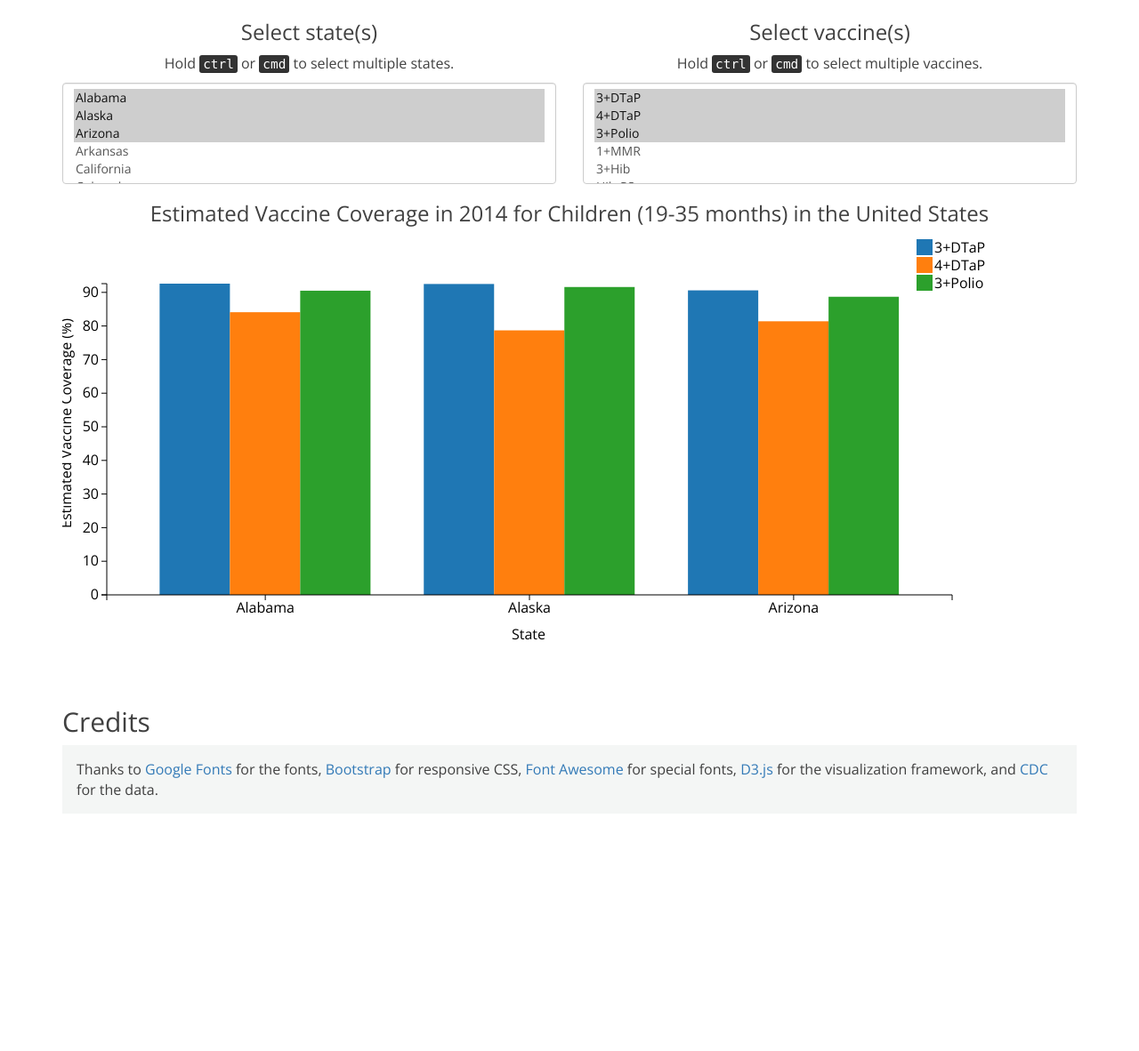
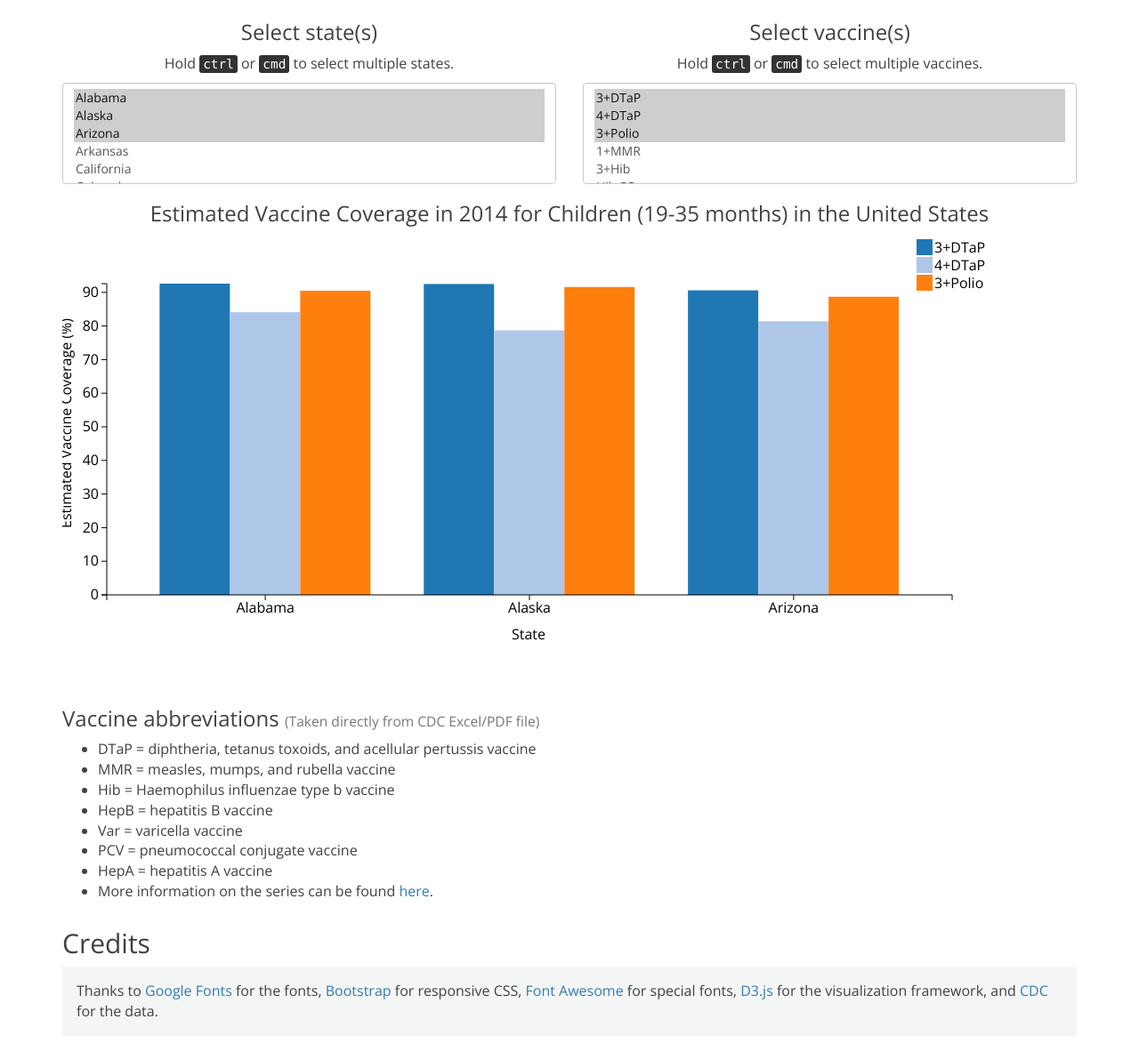
Before and after one commit to wuv21/info474-data-exploration, a plain HTML site: page index.html in a window 1280 px wide. Shown: the part 312-1494 px from the top of the page at 89% size. Before the commit the page ends 1253 px from the top, so only its background shows below. Drawn offline with nearby package versions, Linux system fonts and the light colour scheme.

Commit message:
added paragraphs and added comments

```diff
--- a/index.html
+++ b/index.html
@@ -37,6 +37,19 @@
 
     <h3 class="text-center">Estimated Vaccine Coverage in 2014 for Children (19-35 months) in the United States</h3>
     <div id="vis"></div>
+
+    <h3>Vaccine abbreviations <small>(Taken directly from CDC Excel/PDF file)</small></h3>
+
+    <ul>
+        <li>DTaP = diphtheria, tetanus toxoids, and acellular pertussis vaccine</li>
+        <li>MMR = measles, mumps, and rubella vaccine</li>
+        <li>Hib = Haemophilus influenzae type b vaccine</li>
+        <li>HepB = hepatitis B vaccine</li>
+        <li>Var = varicella vaccine</li>
+        <li>PCV = pneumococcal conjugate vaccine</li>
+        <li>HepA = hepatitis A vaccine</li>
+        <li>More information on the series can be found <a href="http://www.cdc.gov/vaccines/imz-managers/coverage/nis/child/tables/14/tab03_antigen_state_2014.pdf" target="_blank">here</a>.</li>
+    </ul>
 </div>
 
 <div class="container">
--- a/js/script.js
+++ b/js/script.js
@@ -1,11 +1,21 @@
+// script.js
+
+// references include:
+// module 8, exercise 3 for d3 setup
+// https://bl.ocks.org/mbostock/3887051 for grouped bar charts and legend
+// stackoverflow for dynamic option appending to select element.
+
 $(document).ready(function() {
+    // read in data
     d3.csv('data/data.csv', function(error, data) {
+        // populate state selection feature
         for (var i = 1; i < data.length; i++) {
             $('#stateSelect').append($('<option></option>')
                 .attr('value', data[i].id)
                 .text(data[i].id));
         }
 
+        // populate vaccine selection feature
         var labels = Object.keys(data[0]);
         for (var i = 1; i < labels.length; i++) {
             $('#vaccineSelect').append($('<option></option>')
@@ -13,23 +23,30 @@ $(document).ready(function() {
                 .text(labels[i]));
         }
 
-        $('#stateSelect').val(['Alabama', 'Alaska', 'Arizona']);
-        $('#vaccineSelect').val(['3+DTaP', '4+DTaP', '3+Polio']);
 
+        // graphic margins - the D3 setup references the setup from module 8, exercise 3
         var margin = {top: 50, right: 250, bottom: 100, left: 50};
 
+        // graphic dimensions
         var width = 1250 - margin.left - margin.right;
         var height = 500 - margin.top - margin.bottom;
 
+        // selected data to be displayed
         var selectedVaccines = ['3+DTaP', '4+DTaP', '3+Polio'];
         var selectedStates = ['Alabama', 'Alaska', 'Arizona'];
         var selectedData = [];
 
+        // default selected values for the selection features
+        $('#stateSelect').val(selectedStates);
+        $('#vaccineSelect').val(selectedVaccines);
+
+        // d3 variables for setup
         var yScale;
         var xStateScale;
         var xVaccineScale;
-        var color = d3.scale.category10();
+        var color = d3.scale.category20();
 
+        // filters the csv data into an array of state and specific vaccine pairs
         function filterData() {
             selectedData = [];
 
@@ -48,8 +65,10 @@ $(document).ready(function() {
             });
         }
 
+        // Add elements to DOM to prepare graphic
         var svg = d3.select('#vis').append('svg').attr('width', 1250).attr('height', 500);
 
+        // Axis elements
         var g = svg.append('g').attr('transform', 'translate(' + margin.left + ',' + margin.top + ")")
             .attr('width', width)
             .attr('height', height);
@@ -70,15 +89,19 @@ $(document).ready(function() {
             .attr('transform', 'translate(' + 10 + ', ' + ((height / 2) + margin.top + margin.bottom) + ') rotate(-90)')
             .text("Estimated Vaccine Coverage (%)");
 
+        // Sets the scales from the given data
         function setScales(data) {
             var minY = d3.min(data, function(d) {return d.v_value});
             var maxY = d3.max(data, function(d) {return d.v_value});
 
+            // yScale for percent coverage; xStateScale for states selected; xVaccineScale for vaccines selected
+            // Allows for grouped bar charts. References https://bl.ocks.org/mbostock/3887051
             yScale = d3.scale.linear().range([height, 0]).domain([0, maxY]);
             xStateScale = d3.scale.ordinal().rangeBands([0, width],.2).domain(selectedStates);
             xVaccineScale = d3.scale.ordinal().rangeRoundBands([0, xStateScale.rangeBand()], 0).domain(selectedVaccines);
         }
 
+        // Sets the axes based on the scales
         function setAxes() {
             var yAxis = d3.svg.axis()
                 .scale(yScale)
@@ -92,12 +115,16 @@ $(document).ready(function() {
             xAxisLabel.transition().duration(500).call(xAxis);
         }
 
+        // Draws the graphic based on the given data
         function draw(data) {
+            // Sets up scales and axes
             setScales(data);
             setAxes();
 
+            // Selects the bars and assigns unique id to data
             var states = g.selectAll('rect').data(data, function(d) {return d.state + d.v_name + Math.random()});
 
+            // Data-join and add bars
             states.enter()
                 .append('rect')
                 .attr('data-toggle', 'tooltip')
@@ -108,8 +135,10 @@ $(document).ready(function() {
                 .attr('fill', function(d) {return color(d.v_name)})
                 .attr('title', function(d) {return d.v_name + ': ' + d.v_value + "%"});
 
+            // Remove bars that is no longer in the data
             states.exit().remove();
 
+            // Adds a transition effect for bars to display actual percent coverage
             states.transition()
                 .duration(500)
                 .attr('width', xVaccineScale.rangeBand())
@@ -119,6 +148,7 @@ $(document).ready(function() {
                 .attr('fill', function(d) {return color(d.v_name)})
                 .attr('title', function(d) {return d.v_name + '-' + d.v_value + "%"});
 
+            // Legend setup - references https://bl.ocks.org/mbostock/3887051
             var legend = svg.selectAll(".legend").data(selectedVaccines, function(d) {return d + Math.random()});
 
             legend.enter()
@@ -133,19 +163,21 @@ $(document).ready(function() {
                 .style("fill", color);
 
             legend.append("text")
-                .attr("x", width-30)
+                .attr("x", width - 30)
                 .attr("y", 15)
                 .style("text-anchor", "start")
                 .text(function(d) {return d});
 
-            legend.exit().remove()
+            legend.exit().remove();
 
+            // Enable tooltip
             $("rect").tooltip({
                 'container': 'body',
                 'placement': 'top'
             });
         }
 
+        // Redraw graphic if different state(s) selected
         $('#stateSelect').change(function() {
             selectedStates = [];
 
@@ -157,6 +189,7 @@ $(document).ready(function() {
             draw(selectedData);
         });
 
+        // Redraw graphic if different vaccine(s) selected
         $('#vaccineSelect').change(function() {
             selectedVaccines = [];
 
@@ -168,10 +201,8 @@ $(document).ready(function() {
             draw(selectedData);
         });
 
+        // Create the graphic with preset data for the first time
         filterData();
         draw(selectedData);
-
     });
-
-
 });
```
Also changed, not shown: 1 other file.
